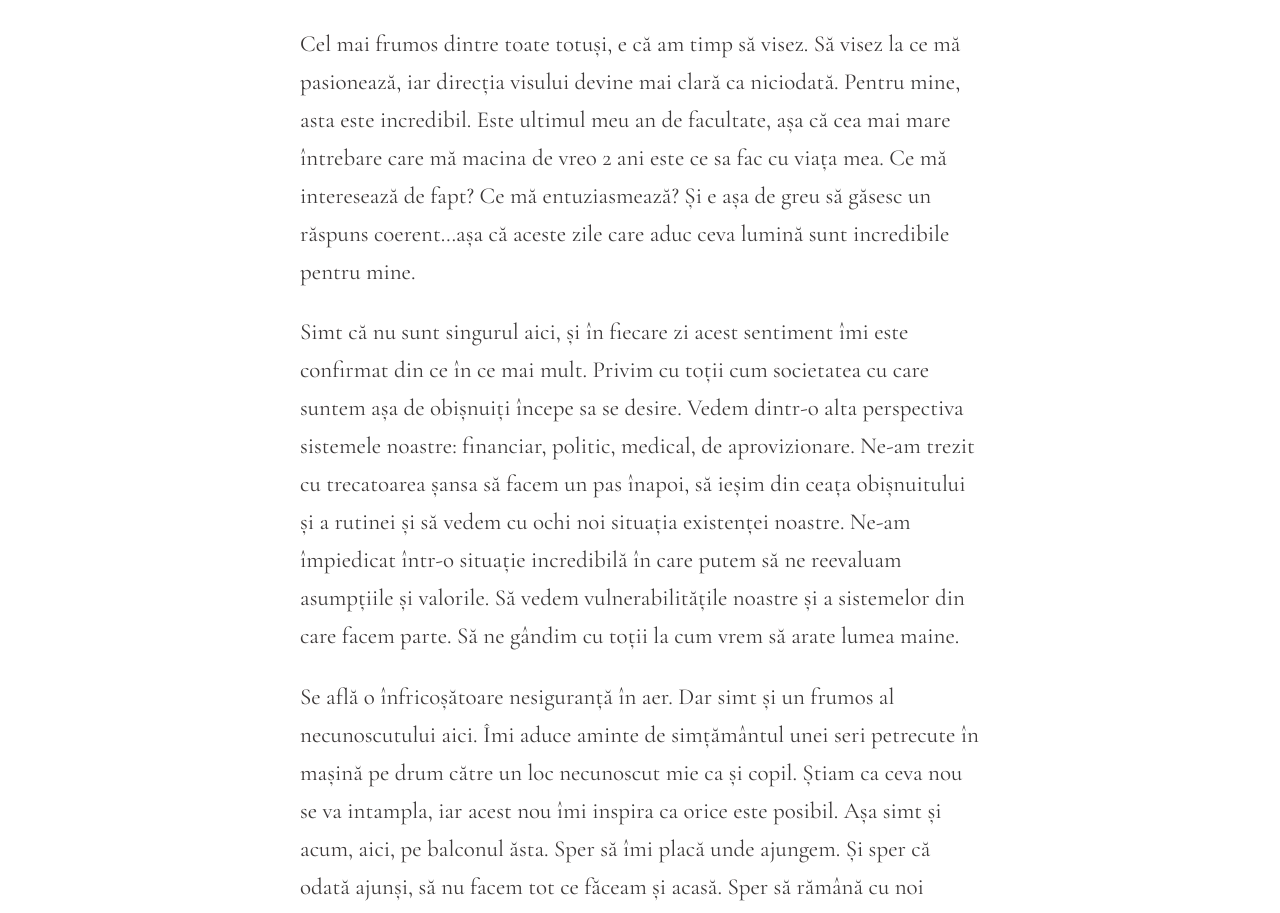
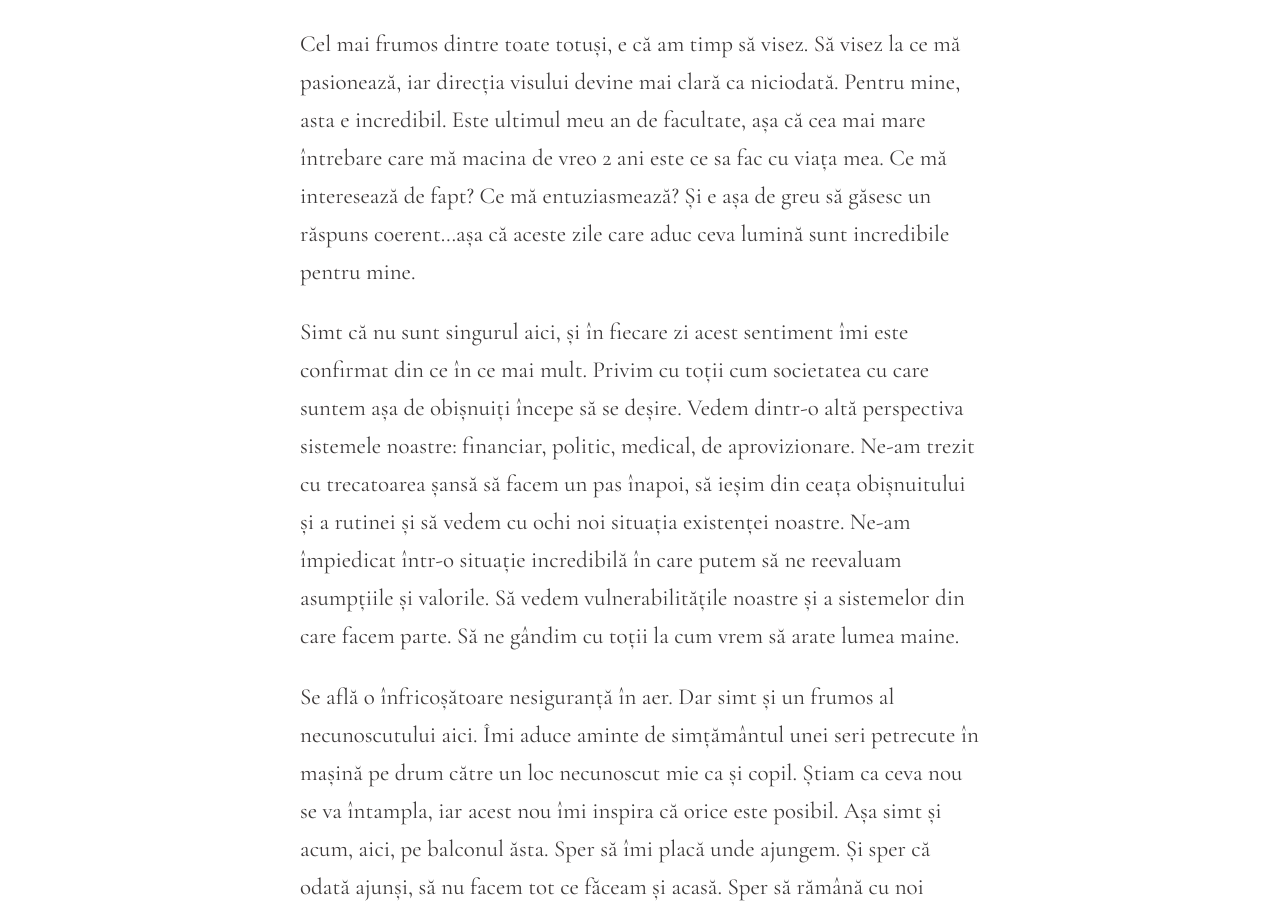
Before and after one commit to DavidManda/DavidManda.github.io, a Jekyll site: the page built from _posts/2020-04-03-pandemic.md, in a window 1280 px wide and 1400 px high, scrolled down 1802 px. Shown: the part 230-1143 px from the top of the window. Built offline with Jekyll 4.4.1, drawn with Linux system fonts in a browser that asks for light colours; nearby versions of some CDN libraries; some of the changed text lies outside the part shown.

Commit message:
spelling

```diff
--- a/_posts/2020-04-03-pandemic.md
+++ b/_posts/2020-04-03-pandemic.md
@@ -14,10 +14,10 @@
 
 Acum sunt aici și privesc fascinat lumea. Mă plimb de colo colo în acest apartament micuț, mai lucrez, și, cel mai important, mă bucur de abundența de timp să stau cu gândurile mele. Am timp să mă gândesc la ce să fac. Să mă gândesc la ce am făcut. Să mă gândesc la ce mă gândesc. La ce vreau să fac și la ce vreau să mă gândesc. Am timp și pentru altele. Am timp să dorm. Să mănânc, să lucrez, să fac sport...am timp. Și pentru prima oară de când chiar îmi pasă de timp, am timp să văd exact ce fac cu el. Nu sunt prea fericit cu ce văd, dar nici prea trist. Nu asta e ideea. Sunt fericit doar că văd. Iar aceasta nouă abilitate de a vedea mă învăța multe. Îmi arată ce este important pentru mine. Ce relații am și ce nevoie am de ele. Asta cred că a devenit cel mai evident. Apoi, devine dureros de clar unde îmi fuge atenția. E prea ușor acum să mă surprind distrăgându-mă cu lucruri care atunci când mă opresc puțin să gândesc, lucru care sunt acum mereu forțat să îl fac, chiar nu mă interesează. Totuși, mă bucur că pot să observ așa de clar. Simt cum ușor-ușor, mă schimbă.
 
-Cel mai frumos dintre toate totuși, e că am timp să visez. Să visez la ce mă pasionează, iar direcția visului devine mai clară ca niciodată. Pentru mine, asta este incredibil. Este ultimul meu an de facultate, așa că cea mai mare întrebare care mă macina de vreo 2 ani este ce sa fac cu viața mea. Ce mă interesează de fapt? Ce mă entuziasmează? Și e așa de greu să găsesc un răspuns coerent...așa că aceste zile care aduc ceva lumină sunt incredibile pentru mine.
+Cel mai frumos dintre toate totuși, e că am timp să visez. Să visez la ce mă pasionează, iar direcția visului devine mai clară ca niciodată. Pentru mine, asta e incredibil. Este ultimul meu an de facultate, așa că cea mai mare întrebare care mă macina de vreo 2 ani este ce sa fac cu viața mea. Ce mă interesează de fapt? Ce mă entuziasmează? Și e așa de greu să găsesc un răspuns coerent...așa că aceste zile care aduc ceva lumină sunt incredibile pentru mine.
 
-Simt că nu sunt singurul aici, și în fiecare zi acest sentiment îmi este confirmat din ce în ce mai mult. Privim cu toții cum societatea cu care suntem așa de obișnuiți începe sa se desire. Vedem dintr-o alta perspectiva sistemele noastre: financiar, politic, medical, de aprovizionare. Ne-am trezit cu trecatoarea șansa să facem un pas înapoi, să ieșim din ceața obișnuitului și a rutinei și să vedem cu ochi noi situația existenței noastre. Ne-am împiedicat într-o situație incredibilă în care putem să ne reevaluam asumpțiile și valorile. Să vedem vulnerabilitățile noastre și a sistemelor din care facem parte. Să ne gândim cu toții la cum vrem să arate lumea maine.
+Simt că nu sunt singurul aici, și în fiecare zi acest sentiment îmi este confirmat din ce în ce mai mult. Privim cu toții cum societatea cu care suntem așa de obișnuiți începe să se deșire. Vedem dintr-o altă perspectiva sistemele noastre: financiar, politic, medical, de aprovizionare. Ne-am trezit cu trecatoarea șansă să facem un pas înapoi, să ieșim din ceața obișnuitului și a rutinei și să vedem cu ochi noi situația existenței noastre. Ne-am împiedicat într-o situație incredibilă în care putem să ne reevaluam asumpțiile și valorile. Să vedem vulnerabilitățile noastre și a sistemelor din care facem parte. Să ne gândim cu toții la cum vrem să arate lumea maine.
 
-Se află o înfricoșătoare nesiguranță în aer. Dar simt și un frumos al necunoscutului aici. Îmi aduce aminte de simțământul unei seri petrecute în mașină pe drum către un loc necunoscut mie ca și copil. Știam ca ceva nou se va intampla, iar acest nou îmi inspira ca orice este posibil. Așa simt și acum, aici, pe balconul ăsta. Sper să îmi placă unde ajungem. Și sper că odată ajunși, să nu facem tot ce făceam și acasă. Sper să rămână cu noi importanța relațiilor, sa ne aducem aminte că ne-am simțit bucuroși că ieșim să ducem gunoiul și că ne-am bucurat de doua minute în soare. “Sper sa nu ne întoarcem la normal” - asta am auzit ieri și mi-a plăcut. Totuși, ne vom întoarce la un normal. Nu va fi același, dar va fi un normal. Iar acum e momentul când îl alegem. Sper să îl alegem bine.
+Se află o înfricoșătoare nesiguranță în aer. Dar simt și un frumos al necunoscutului aici. Îmi aduce aminte de simțământul unei seri petrecute în mașină pe drum către un loc necunoscut mie ca și copil. Știam ca ceva nou se va întampla, iar acest nou îmi inspira că orice este posibil. Așa simt și acum, aici, pe balconul ăsta. Sper să îmi placă unde ajungem. Și sper că odată ajunși, să nu facem tot ce făceam și acasă. Sper să rămână cu noi importanța relațiilor, sa ne aducem aminte că ne-am simțit bucuroși că ieșim să ducem gunoiul și că ne-am bucurat de doua minute în soare. “Sper sa nu ne întoarcem la normal” - asta am auzit ieri și mi-a plăcut. Totuși, ne vom întoarce la un normal. Nu va fi același, dar va fi un normal. Iar acum e momentul când îl alegem. Sper să îl alegem bine.
 
 P.S. Uite că e jurnal până la urmă.
```
